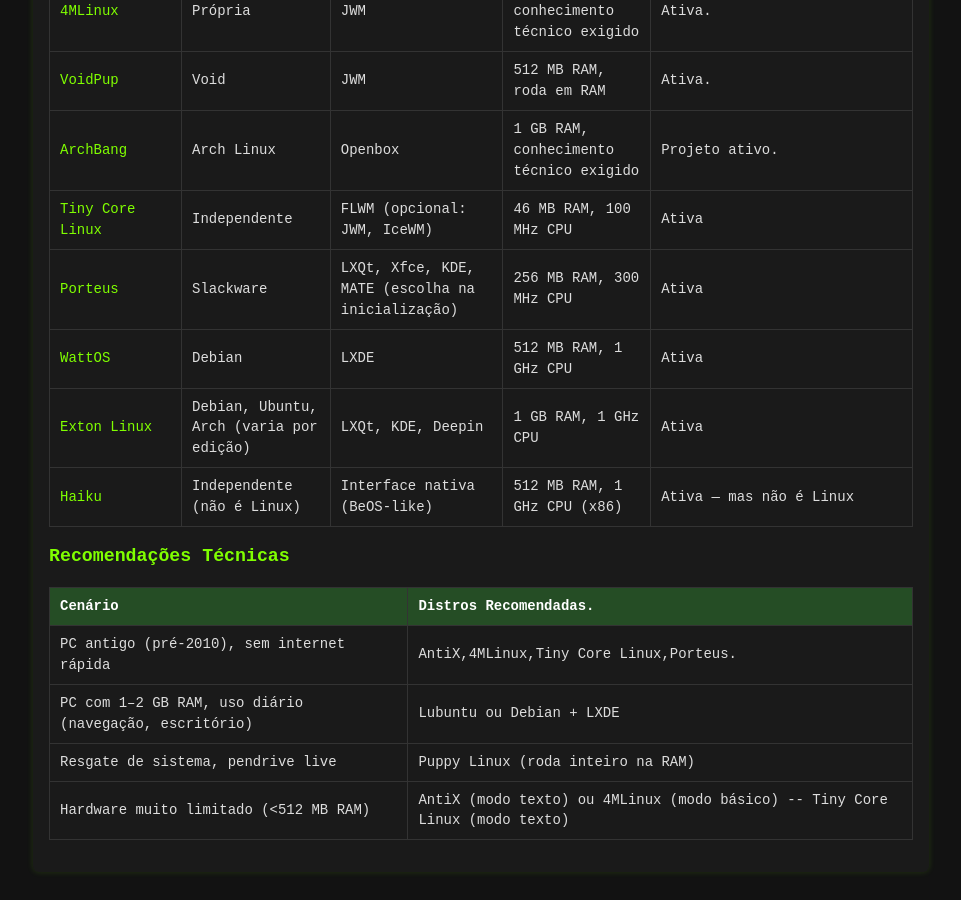
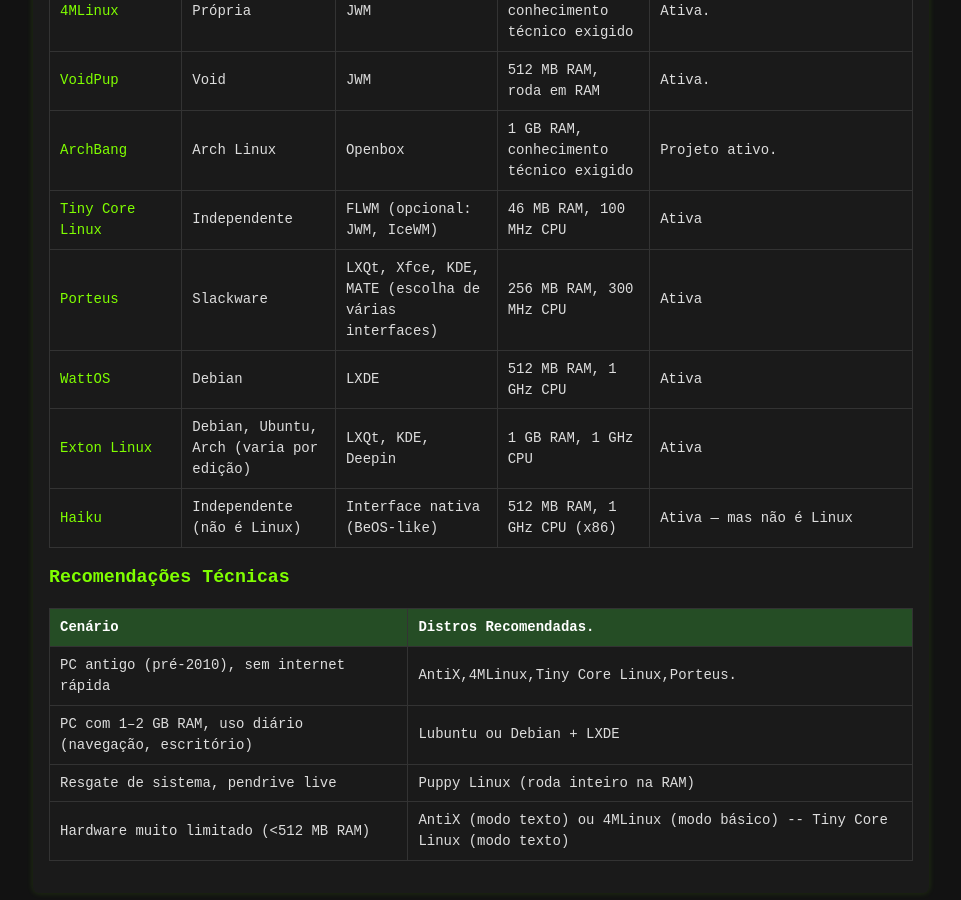
Before and after one commit to Piolinux/piolinux-site, a Jekyll site: the page built from _pages/_referencias/melhores-distros-linux-para-pcs-antigos-e-hardware-modesto.md, in a window 1280 px wide and 900 px high, scrolled down 742 px. Shown: the whole window, without its empty margins (159-1120 px from the left). Built offline with Jekyll 4.4.1, drawn with Linux system fonts in a browser that asks for light colours.

Commit message:
Update melhores-distros-linux-para-pcs-antigos-e-hardware-modesto.md

```diff
--- a/_pages/_referencias/melhores-distros-linux-para-pcs-antigos-e-hardware-modesto.md
+++ b/_pages/_referencias/melhores-distros-linux-para-pcs-antigos-e-hardware-modesto.md
@@ -85,9 +85,9 @@ permalink: /referencias/distros-linux-pc-antigo/
       <td data-label="Estado">Ativa </td>
     </tr>
     <tr>
-      <td data-label="Distribuição"><a href="https://github.com/porteux/porteux/" target="_blank" rel="noopener noreferrer">Porteus</a></td>
+      <td data-label="Distribuição"><a href="https://github.com/porteux/porteux/releases/tag/v2.4" target="_blank" rel="noopener noreferrer">Porteus</a></td>
       <td data-label="Base">Slackware</td>
-      <td data-label="Ambiente Gráfico">LXQt, Xfce, KDE, MATE (escolha na inicialização)</td>
+      <td data-label="Ambiente Gráfico">LXQt, Xfce, KDE, MATE (escolha de várias interfaces)</td>
       <td data-label="Requisitos Mínimos">256 MB RAM, 300 MHz CPU</td>
       <td data-label="Estado">Ativa </td>
     </tr>
```
